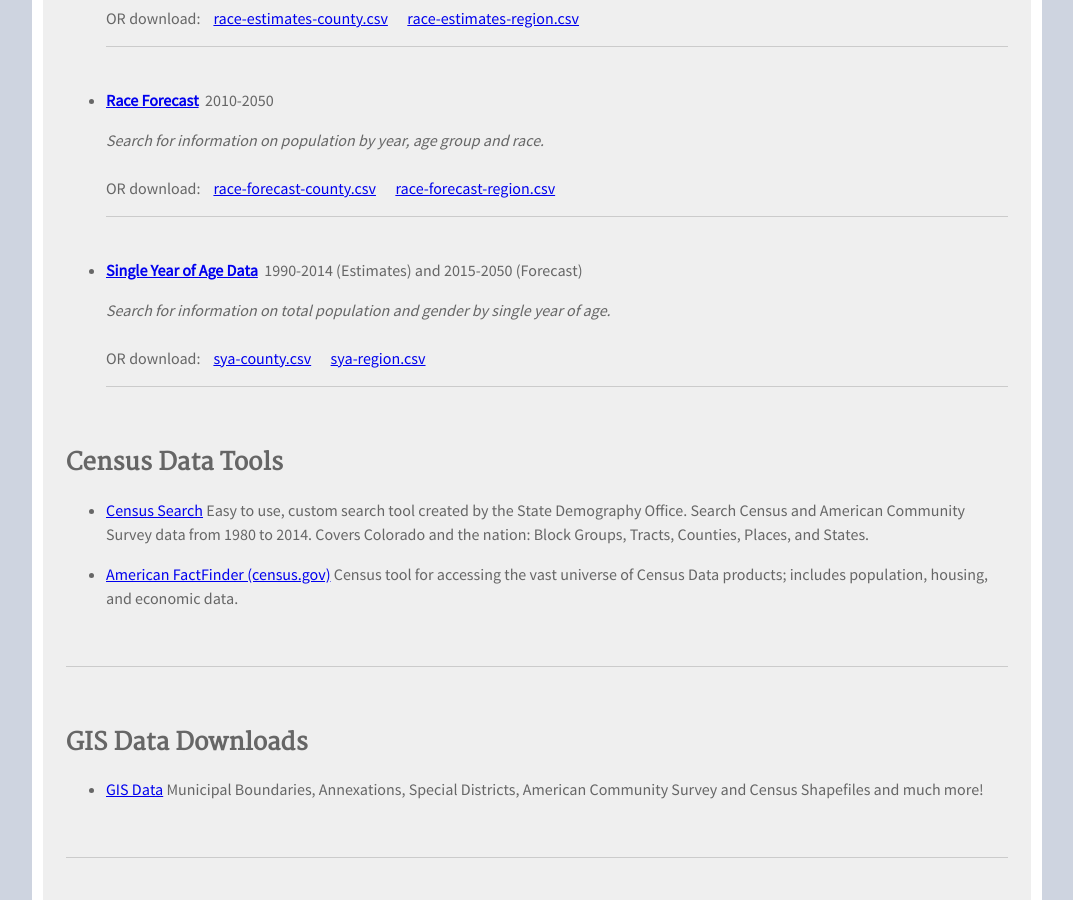
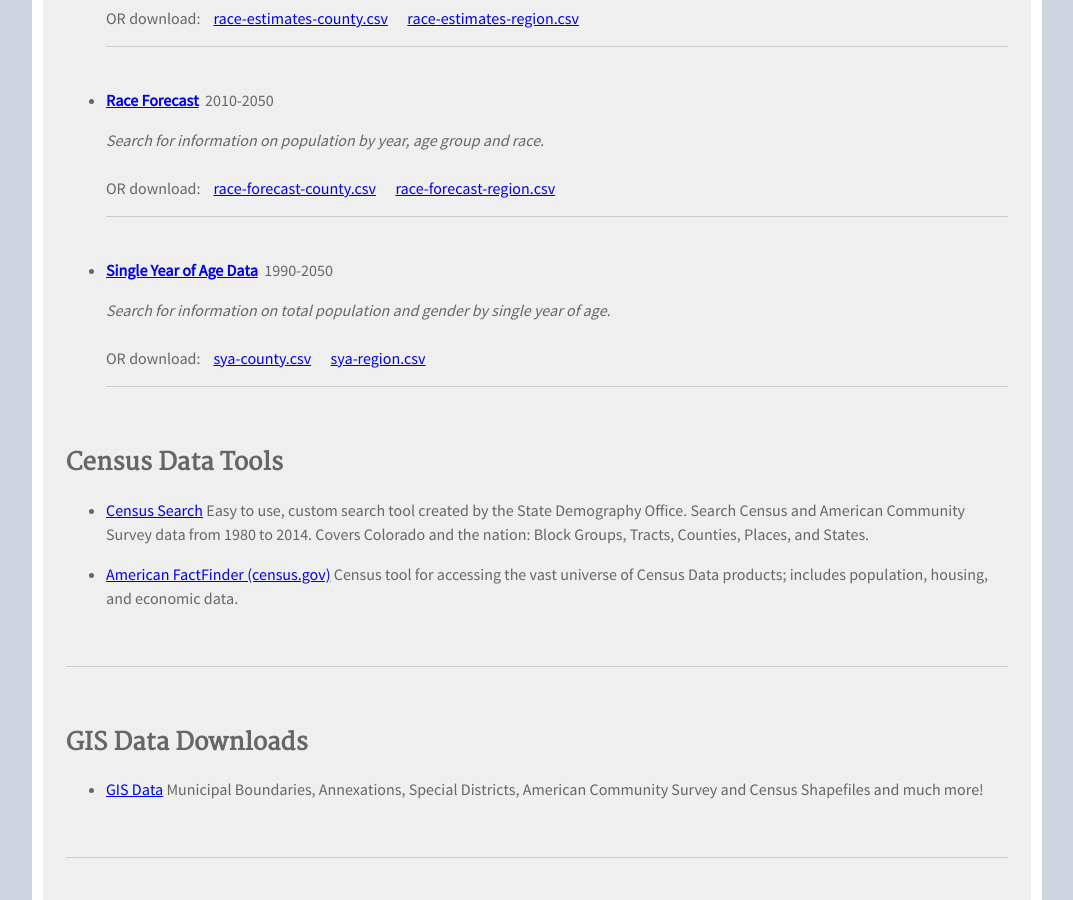
Before and after one commit to TBleess/Website_New, a Jekyll site: the page built from pages/0_Homepage_and_Footer_Links/data/index.md, in a window 1280 px wide and 900 px high, scrolled down 2146 px. Shown: the whole window, without its empty margins (103-1176 px from the left). Built offline with Jekyll 4.4.1, drawn with Linux system fonts in a browser that asks for light colours.

Commit message:
update sya text

```diff
--- a/pages/1_Population/data/Lookup_countySYA.html
+++ b/pages/1_Population/data/Lookup_countySYA.html
@@ -9,7 +9,7 @@ file:
   - 'https://storage.googleapis.com/co-publicdata/sya-county.csv'
   - 'https://storage.googleapis.com/co-publicdata/sya-region.csv'
 description: Search for information on total population and gender by single year of age.
-years: 1990-2014 (Estimates) and 2015-2050 (Forecast)
+years: 1990-2050
 tag: popdata
 published: true
 ---
```
